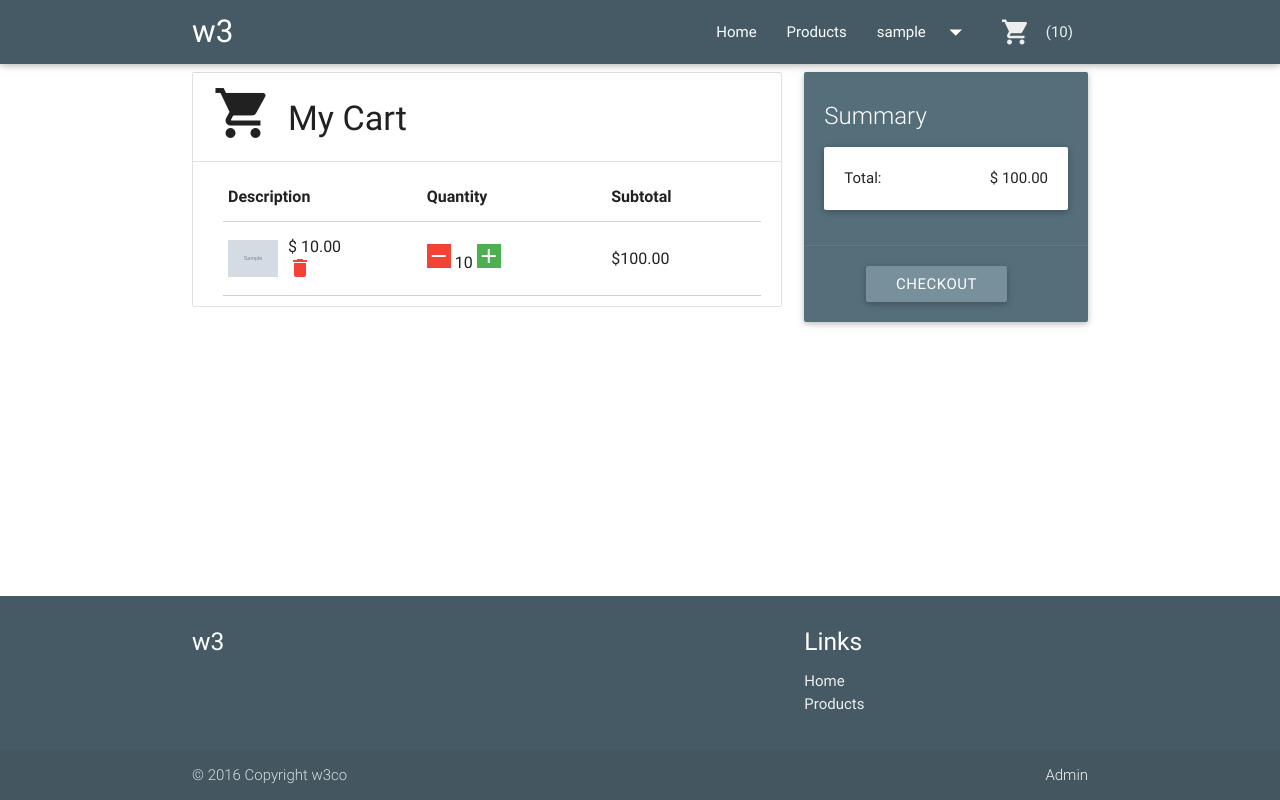
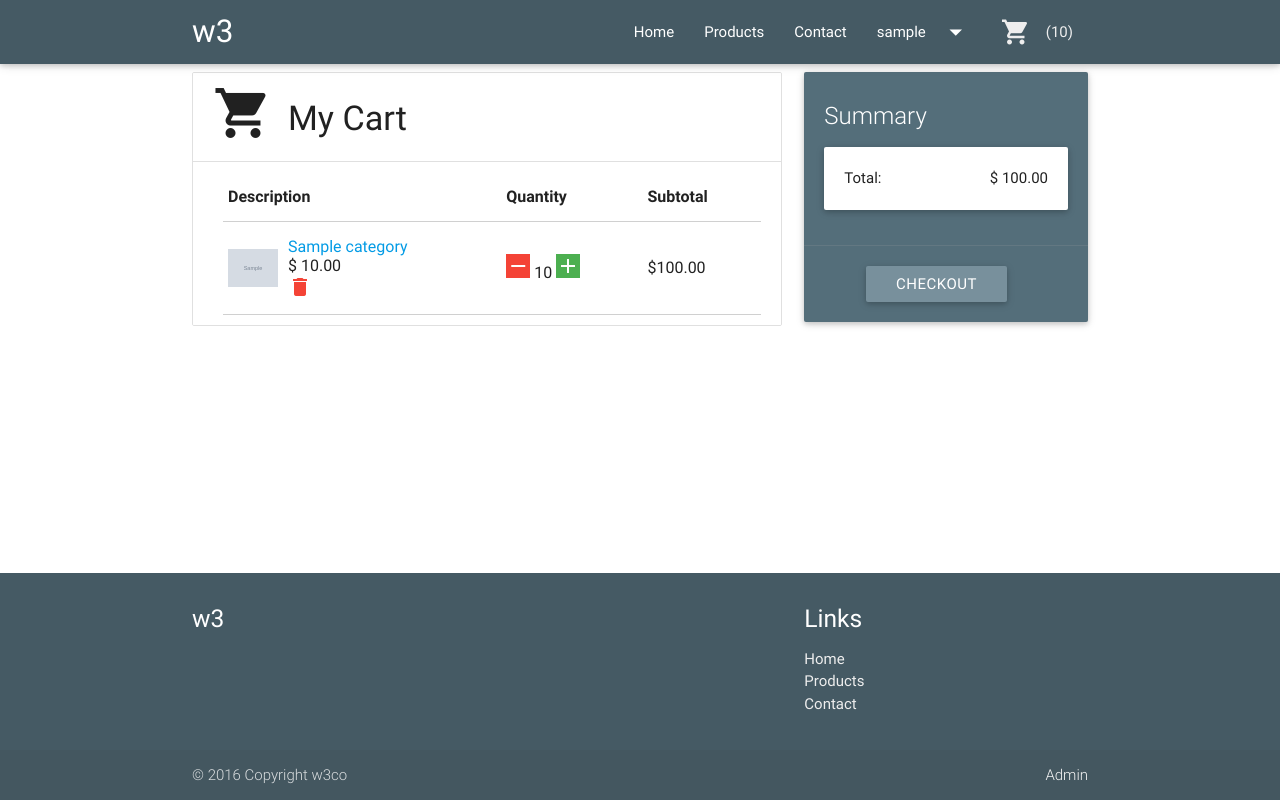
Before and after one commit to TW1LL/w3, a Django app: page /cart in a window 1280 px wide. Run offline with Django 3.2, Linux system fonts and the light colour scheme; a user stored in the database is signed in; tables that the repository leaves empty hold one stand-in row (values such as "Sample post"); grey boxes marked "Sample" are stand-in pictures; parts of the project's set-up code (start-up, migrations or seed data) failed here and were passed over; some libraries are stand-ins or nearby versions.

Commit message:
- cart has category - cart shows name

```diff
--- a/cart/models.py
+++ b/cart/models.py
@@ -244,6 +244,12 @@ class CartItem(models.Model):
         else:
             self.save()
 
+    def category(self):
+        categories = Category.get_categories()
+        for category in categories:
+            if hasattr(self.item, category['name'].lower()):
+                return category['name'].lower()
+
     def get_price(self):
         return self.item.price
 
@@ -264,7 +270,3 @@ class CartItem(models.Model):
 
     def subtotal(self):
         return self.item.price * self.quantity
-
-    def category(self):
-        print(self.item.__dict__)
-        return ''
--- a/cart/templates/cart/cart.html
+++ b/cart/templates/cart/cart.html
@@ -26,6 +26,8 @@
                     <img src="{{ cart_item.image }}" alt="" class="left" width="50">
                   </td>
                   <td>
+                    <p>
+                    <a href="/product/{{cart_item.category}}/{{cart_item.item.id}}">{{ cart_item.name }}</a><br/>
                     $ {{ cart_item.price |floatformat:2}}<br />
                     <a class="red-text" href="/cart/qty/{{cart_item.id}}/-{{ cart_item.quantity }}"><i class="material-icons">delete</i></a>
                     </p>
--- a/cart/views/Cart.py
+++ b/cart/views/Cart.py
@@ -1,7 +1,7 @@
 from django.shortcuts import render
 from django.contrib.auth.decorators import login_required
 from django.http import HttpResponseRedirect
-
+from django.apps import apps
 from cart.models import ShoppingCart, CartItem, Watch, Paintball
 from .functions import view_vars
 
@@ -17,12 +17,9 @@ def cart_add_product(request, category, product_id):
         user_cart = ShoppingCart.objects.create(customer=request.user)
 
     # get the correct item for the category we're in
-    if category == 'watch':
-        user_item = Watch.objects.get(id=product_id)
-    elif category == 'paintball':
-        user_item = Paintball.objects.get(id=product_id)
-    else:
-        raise KeyError('Product category not found')
+    model = apps.get_model('cart', category)
+    user_item = model.objects.get(id=product_id)
+
 
     # see if the item already exists in the cart, if so just add 1 to quantity
     # if not, add the item with quantity = 1 to the cart
--- a/cart/views/functions.py
+++ b/cart/views/functions.py
@@ -25,7 +25,8 @@ def view_vars(request=None):
         'title': 'w3',
         'slogan': '',
         'nav': [{'link': '/', 'title': 'Home'},
-                   {'link': '/product', 'title': 'Products'}],
+                   {'link': '/product', 'title': 'Products'},
+                    {'link': '/contact', 'title': 'Contact'}],
         'usernav': {
             'dropdown': [{'link': '/account/register', 'title': 'Register'},
                          {'link': '/account/login', 'title': 'Login'}],
```
